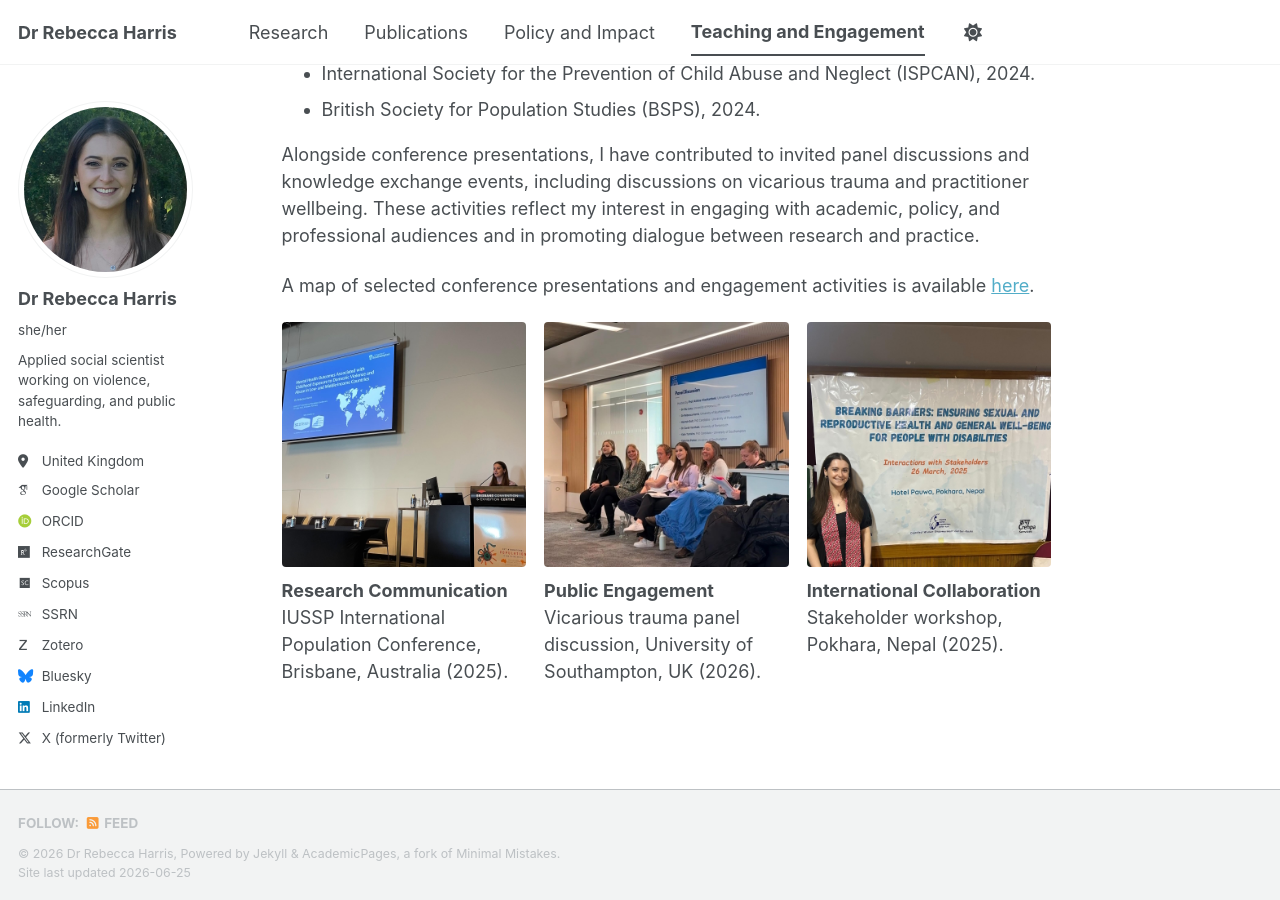
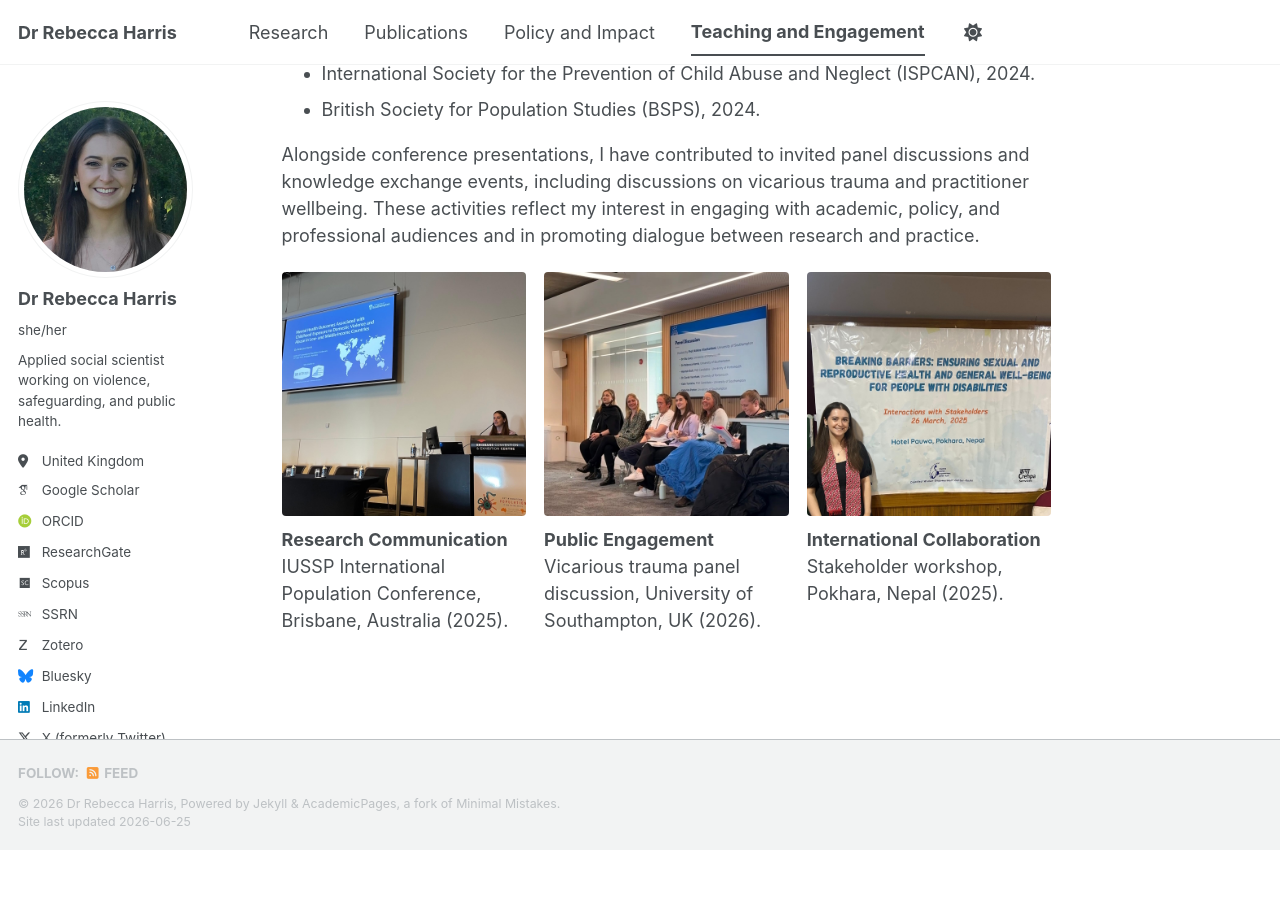
Before and after one commit to DrRebeccaHarris/drrebeccaharris.github.io, a Jekyll site: the page built from _pages/_pages/teaching-and-talks.md, in a window 1280 px wide and 900 px high, scrolled down 1144 px. Built offline with Jekyll 4.4.1, drawn with Linux system fonts in a browser that asks for light colours; some web fonts are replaced; a script bundle is joined from its source files by our own code; library files that are not in the unit come from our copies; after the commit the page ends 1994 px from its top, so only the background shows below that.

Commit message:
Update teaching-and-talks.md

```diff
--- a/_pages/_pages/teaching-and-talks.md
+++ b/_pages/_pages/teaching-and-talks.md
@@ -30,7 +30,6 @@
 
 Alongside conference presentations, I have contributed to invited panel discussions and knowledge exchange events, including discussions on vicarious trauma and practitioner wellbeing. These activities reflect my interest in engaging with academic, policy, and professional audiences and in promoting dialogue between research and practice.
 
-A map of selected conference presentations and engagement activities is available [here](/talkmap/).
 
 
 <div style="display: grid; grid-template-columns: repeat(3, 1fr); gap: 18px; margin-top: 20px;">
```
